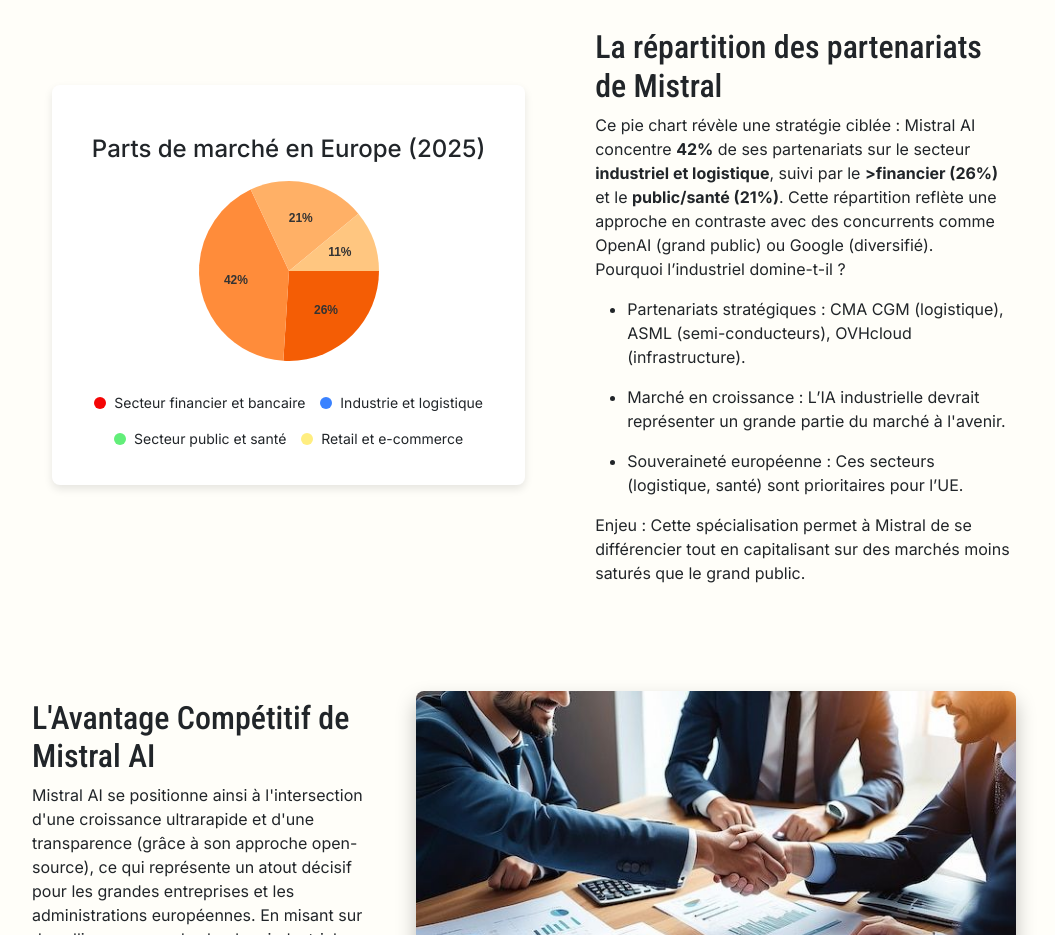
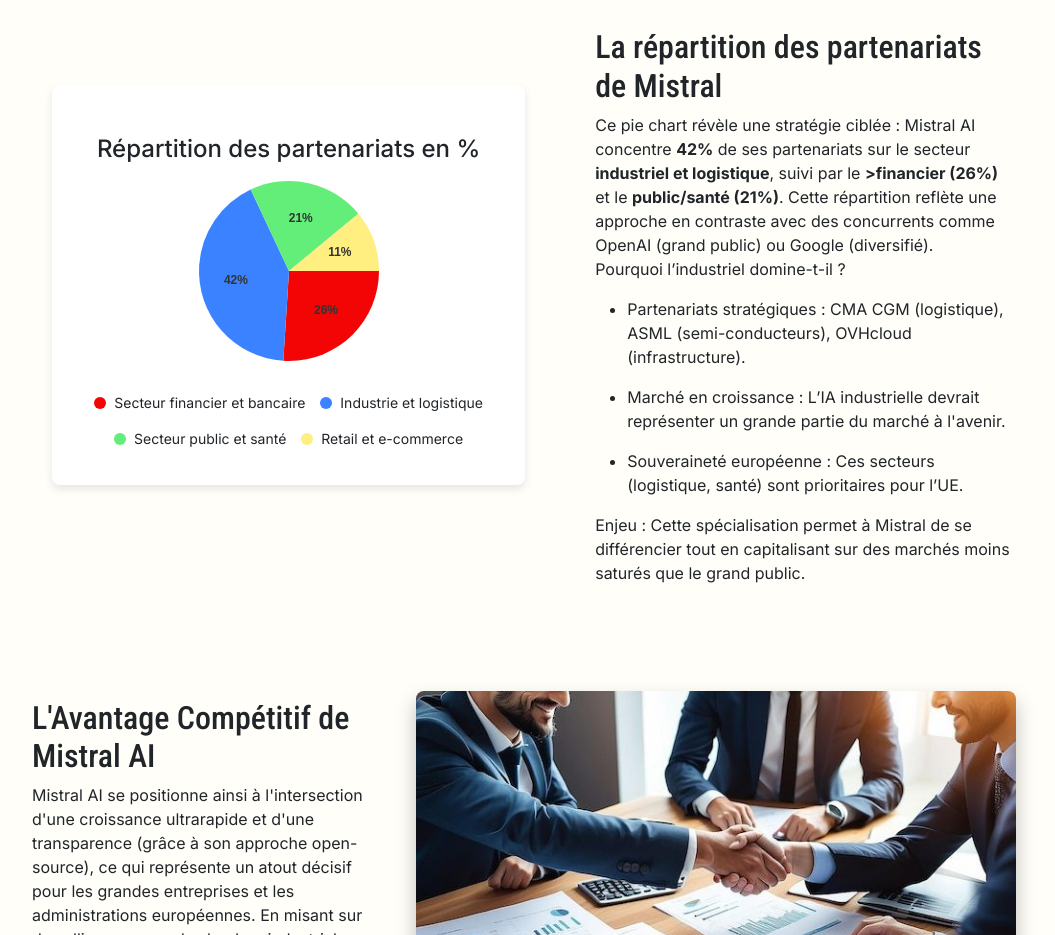
Before and after one commit to MatteoBronner/Presentation_MistralAI_GRP5_A2, a plain HTML site: page page2.html in a window 1280 px wide. Shown: the part 3521-4456 px from the top of the page, without its empty margins (116-1171 px from the left). Drawn offline with nearby package versions, Linux system fonts and the light colour scheme.

Commit message:
enfin fini

```diff
--- a/JS/JsPage3.js
+++ b/JS/JsPage3.js
@@ -84,10 +84,10 @@ document.addEventListener("DOMContentLoaded", function () {
     const radius = 90;
 
     const data = [
-        { label: 'Mistral AI', value: 26, color: '#f45d05' },
-        { label: 'Aleph Alpha', value: 42, color: '#ff8c3a' },
-        { label: 'Hugging Face', value: 21, color: '#ffb066' },
-        { label: 'DeepL', value: 11, color: '#ffc680' }
+        { label: 'Mistral AI', value: 26, color: '#f40505' },
+        { label: 'Aleph Alpha', value: 42, color: '#3a82ff' },
+        { label: 'Hugging Face', value: 21, color: '#62ee79' },
+        { label: 'DeepL', value: 11, color: '#ffee80' }
     ];
 
     let startAngle = 0;
--- a/page2.html
+++ b/page2.html
@@ -439,7 +439,7 @@
 
             <div class="myChartlevee">
                 <div class="graph-container">
-                    <h4>Parts de marché en Europe (2025)</h4>
+                    <h4>Répartition des partenariats en %</h4>
                     <canvas id="pieChart2" width="200" height="200"></canvas>
                     <div class="pie-legend">
                         <div class="legend-item">
```
